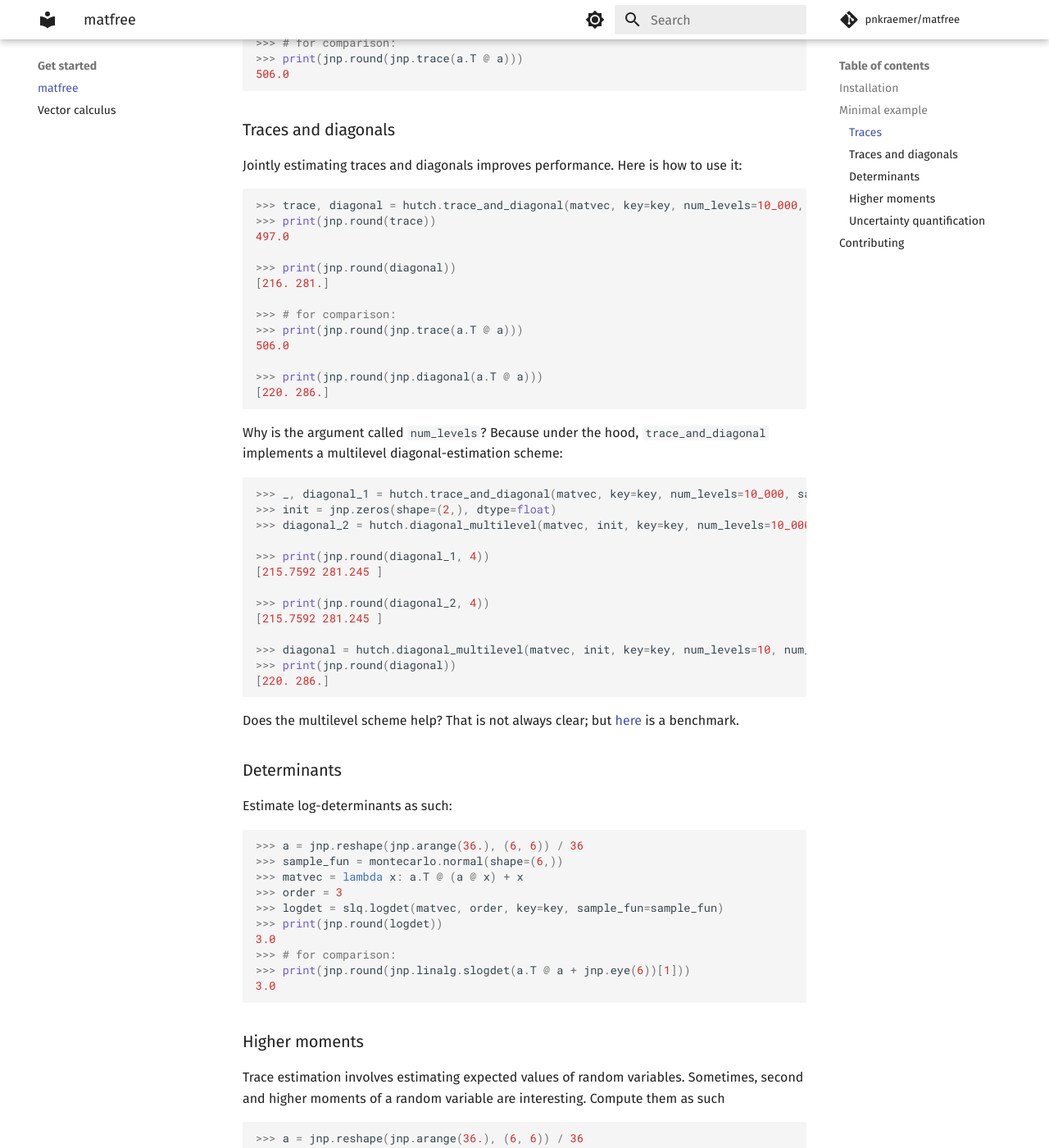
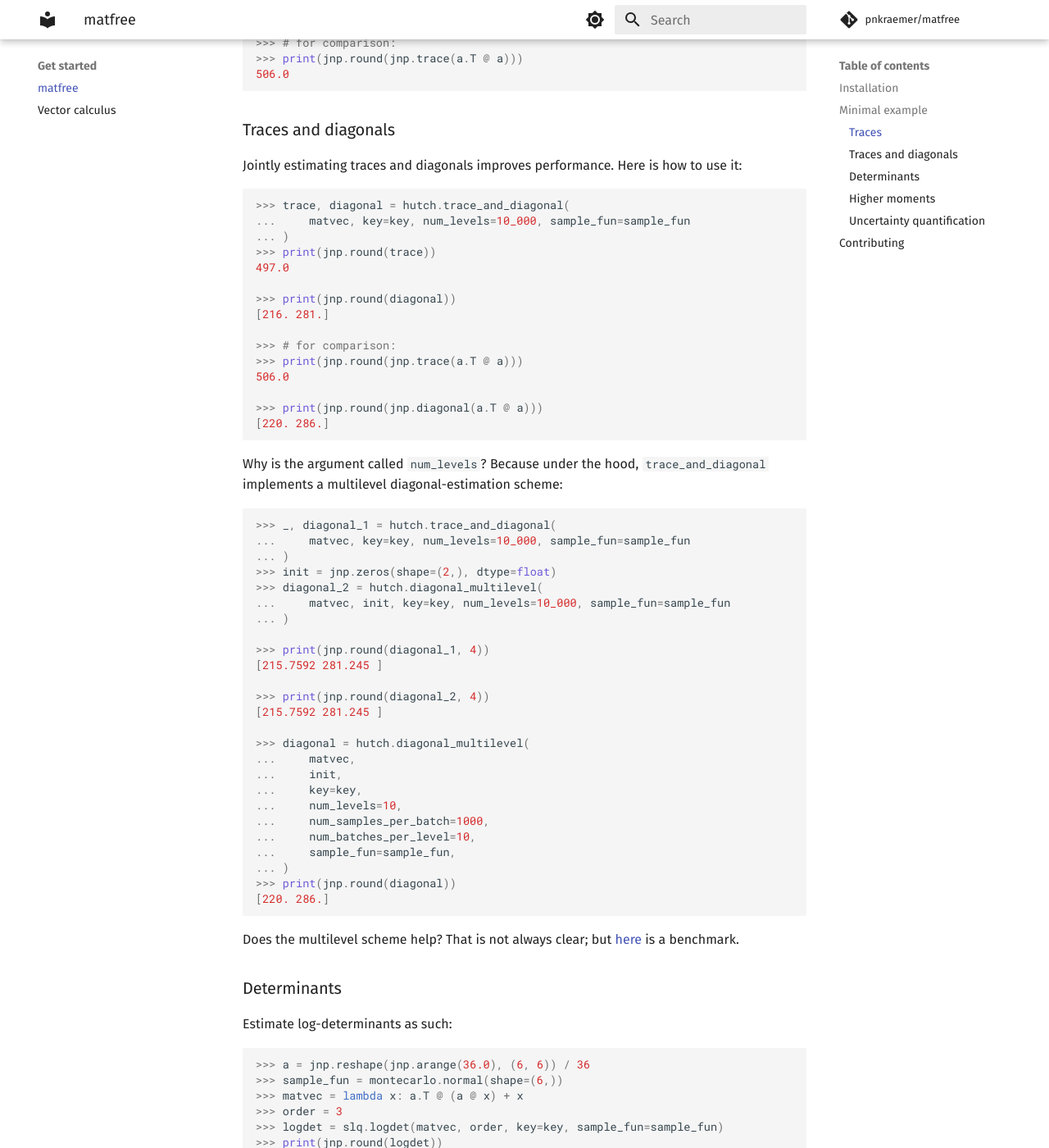
Before and after one commit to pnkraemer/matfree, an MkDocs documentation site: the page built from docs/index.md, in a window 1280 px wide and 1400 px high, scrolled down 1327 px. Shown: the whole window at 82% size. Built offline with MkDocs 1.6.1 and Material for MkDocs 9.7.7, drawn with Linux system fonts in a browser that asks for light colours; comment, search, counter and statistics services are not loaded; some of the changed text lies outside the part shown.

````diff
--- a/.pre-commit-config.yaml
+++ b/.pre-commit-config.yaml
@@ -20,7 +20,7 @@ repos:
       - id: isort
         name: isort
   - repo: https://github.com/charliermarsh/ruff-pre-commit
-    rev: v0.0.263
+    rev: v0.0.265
     hooks:
       - id: ruff
   - repo: https://github.com/pre-commit/mirrors-mypy
@@ -32,3 +32,7 @@ repos:
     rev: 1.9.0
     hooks:
       - id: yamlfix
+  - repo: https://github.com/keewis/blackdoc/
+    rev: v0.3.8
+    hooks:
+      - id: blackdoc
--- a/docs/index.md
+++ b/docs/index.md
@@ -28,7 +28,7 @@ Imports:
 >>> import jax.numpy as jnp
 >>> from matfree import hutch, montecarlo, slq
 
->>> a = jnp.reshape(jnp.arange(12.), (6, 2))
+>>> a = jnp.reshape(jnp.arange(12.0), (6, 2))
 >>> key = jax.random.PRNGKey(1)
 
 ```
@@ -69,7 +69,9 @@ Jointly estimating traces and diagonals improves performance.
 Here is how to use it:
 
 ```python
->>> trace, diagonal = hutch.trace_and_diagonal(matvec, key=key, num_levels=10_000, sample_fun=sample_fun)
+>>> trace, diagonal = hutch.trace_and_diagonal(
+...     matvec, key=key, num_levels=10_000, sample_fun=sample_fun
+... )
 >>> print(jnp.round(trace))
 497.0
 
@@ -89,9 +91,13 @@ Here is how to use it:
 Why is the argument called `num_levels`? Because under the hood,
 `trace_and_diagonal` implements a multilevel diagonal-estimation scheme:
 ```python
->>> _, diagonal_1 = hutch.trace_and_diagonal(matvec, key=key, num_levels=10_000, sample_fun=sample_fun)
+>>> _, diagonal_1 = hutch.trace_and_diagonal(
+...     matvec, key=key, num_levels=10_000, sample_fun=sample_fun
+... )
 >>> init = jnp.zeros(shape=(2,), dtype=float)
->>> diagonal_2 = hutch.diagonal_multilevel(matvec, init, key=key, num_levels=10_000, sample_fun=sample_fun)
+>>> diagonal_2 = hutch.diagonal_multilevel(
+...     matvec, init, key=key, num_levels=10_000, sample_fun=sample_fun
+... )
 
 >>> print(jnp.round(diagonal_1, 4))
 [215.7592 281.245 ]
@@ -99,7 +105,15 @@ Why is the argument called `num_levels`? Because under the hood,
 >>> print(jnp.round(diagonal_2, 4))
 [215.7592 281.245 ]
 
->>> diagonal = hutch.diagonal_multilevel(matvec, init, key=key, num_levels=10, num_samples_per_batch=1000, num_batches_per_level=10, sample_fun=sample_fun)
+>>> diagonal = hutch.diagonal_multilevel(
+...     matvec,
+...     init,
+...     key=key,
+...     num_levels=10,
+...     num_samples_per_batch=1000,
+...     num_batches_per_level=10,
+...     sample_fun=sample_fun,
+... )
 >>> print(jnp.round(diagonal))
 [220. 286.]
 
@@ -112,7 +126,7 @@ Does the multilevel scheme help? That is not always clear; but [here](https://gi
 
 Estimate log-determinants as such:
 ```python
->>> a = jnp.reshape(jnp.arange(36.), (6, 6)) / 36
+>>> a = jnp.reshape(jnp.arange(36.0), (6, 6)) / 36
 >>> sample_fun = montecarlo.normal(shape=(6,))
 >>> matvec = lambda x: a.T @ (a @ x) + x
 >>> order = 3
@@ -132,7 +146,7 @@ Sometimes, second and higher moments of a random variable are interesting.
 Compute them as such
 
 ```python
->>> a = jnp.reshape(jnp.arange(36.), (6, 6)) / 36
+>>> a = jnp.reshape(jnp.arange(36.0), (6, 6)) / 36
 >>> sample_fun = montecarlo.normal(shape=(6,))
 >>> matvec = lambda x: a.T @ (a @ x) + x
 >>> first, second = hutch.trace_moments(matvec, key=key, sample_fun=sample_fun)
@@ -149,8 +163,8 @@ For normal-style samples, we know that the variance is twice the squared Frobeni
 >>> print(jnp.round(second - first**2, 1))
 326.9
 
->>> A = a.T @ a+jnp.eye(6)
->>> print(jnp.round(2*jnp.linalg.norm(A, ord="fro")**2, 1))
+>>> A = a.T @ a + jnp.eye(6)
+>>> print(jnp.round(2 * jnp.linalg.norm(A, ord="fro") ** 2, 1))
 321.80002
 
 ```
@@ -164,11 +178,18 @@ divided by the number of samples.
 Implement this as follows:
 
 ```python
->>> a = jnp.reshape(jnp.arange(36.), (6, 6)) / 36
+>>> a = jnp.reshape(jnp.arange(36.0), (6, 6)) / 36
 >>> sample_fun = montecarlo.normal(shape=(6,))
 >>> num_samples = 10_000
 >>> matvec = lambda x: a.T @ (a @ x) + x
->>> first, second = hutch.trace_moments(matvec, key=key, sample_fun=sample_fun, moments=(1, 2), num_batches=1, num_samples_per_batch=num_samples)
+>>> first, second = hutch.trace_moments(
+...     matvec,
+...     key=key,
+...     sample_fun=sample_fun,
+...     moments=(1, 2),
+...     num_batches=1,
+...     num_samples_per_batch=num_samples,
+... )
 >>> variance = (second - first**2) / num_samples
 >>> print(jnp.round(variance, 2))
 0.03
````
Also changed, not shown: README.md (+32 -11 lines), docs/vector_calculus.md (+5 -3 lines).
